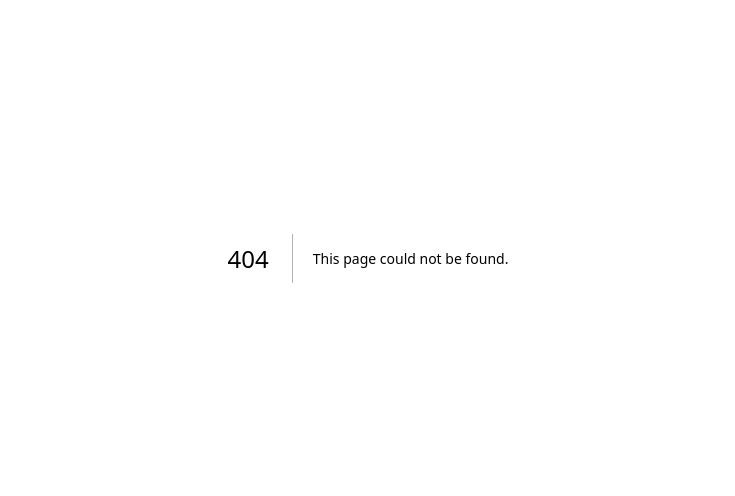
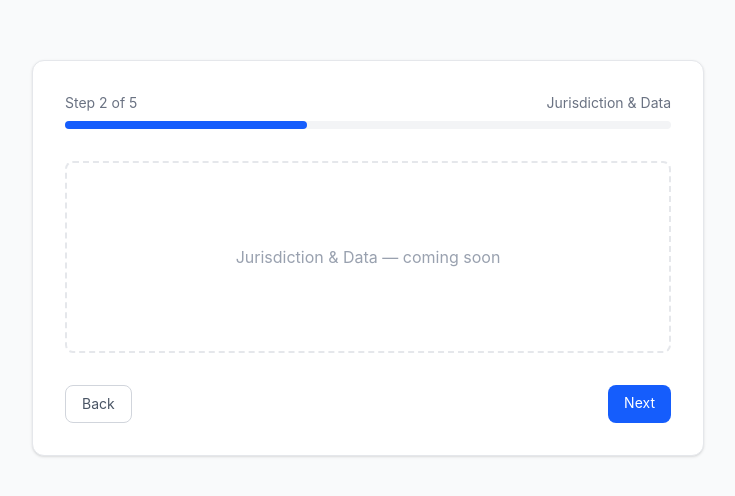
Before and after one commit to CharukeshPanjala/ComplianceKit, a Next.js app in the folder frontend/: page /onboarding/step/2 in a window 1280 px wide. Before the commit this address had no page. Shown: the part 142-638 px from the top of the page, without its empty margins (272-1007 px from the left). Built offline with nearby package versions, Linux system fonts and the light colour scheme.

Commit message:
feat(frontend): add onboarding wizard shell with progress bar and portal guard

```diff
--- a/frontend/next.config.ts
+++ b/frontend/next.config.ts
@@ -1,5 +1,6 @@
 import { withSentryConfig } from "@sentry/nextjs";
 import type { NextConfig } from "next";
+import path from "path";
 
 const nextConfig: NextConfig = {
   typedRoutes: true,
--- /dev/null
+++ b/frontend/src/app/(onboarding)/layout.tsx
@@ -0,0 +1,7 @@
+export default function OnboardingLayout({ children }: { children: React.ReactNode }) {
+  return (
+    <div className="min-h-screen bg-gray-50 flex flex-col items-center justify-center p-4">
+      <div className="w-full max-w-2xl">{children}</div>
+    </div>
+  );
+}
--- /dev/null
+++ b/frontend/src/app/(onboarding)/onboarding/step/[step]/page.tsx
@@ -0,0 +1,71 @@
+import { redirect } from "next/navigation";
+
+const TOTAL_STEPS = 5;
+
+const STEP_TITLES: Record<number, string> = {
+  1: "Company Basics",
+  2: "Jurisdiction & Data",
+  3: "Tech Stack",
+  4: "Infrastructure",
+  5: "Regulations",
+};
+
+export default async function OnboardingStepPage({
+  params,
+}: {
+  params: Promise<{ step: string }>;
+}) {
+  const { step: stepParam } = await params;
+  const step = Number(stepParam);
+
+  if (!step || step < 1 || step > TOTAL_STEPS) {
+    // next.js typedRoutes requires a cast for dynamic route redirects
+    // eslint-disable-next-line @typescript-eslint/no-explicit-any
+    redirect("/onboarding/step/1" as any);
+  }
+
+  return (
+    <div className="bg-white rounded-xl shadow-sm border border-gray-200 p-8">
+      {/* Progress bar */}
+      <div className="mb-8">
+        <div className="flex justify-between text-sm text-gray-500 mb-2">
+          <span>
+            Step {step} of {TOTAL_STEPS}
+          </span>
+          <span>{STEP_TITLES[step]}</span>
+        </div>
+        <div className="w-full bg-gray-100 rounded-full h-2">
+          <div
+            className="bg-blue-600 h-2 rounded-full transition-all duration-300"
+            style={{ width: `${(step / TOTAL_STEPS) * 100}%` }}
+          />
+        </div>
+      </div>
+
+      {/* Step content placeholder */}
+      <div className="min-h-48 flex items-center justify-center text-gray-400 border-2 border-dashed border-gray-200 rounded-lg">
+        {STEP_TITLES[step]} — coming soon
+      </div>
+
+      {/* Navigation */}
+      <div className="flex justify-between mt-8">
+        {step > 1 ? (
+          <a
+            href={`/onboarding/step/${step - 1}`}
+            className="px-4 py-2 text-sm text-gray-600 border border-gray-300 rounded-lg hover:bg-gray-50"
+          >
+            Back
+          </a>
+        ) : (
+          <div />
+        )}
+        <a
+          href={step < TOTAL_STEPS ? `/onboarding/step/${step + 1}` : "/dashboard"}
+          className="px-4 py-2 text-sm text-white bg-blue-600 rounded-lg hover:bg-blue-700"
+        >
+          {step < TOTAL_STEPS ? "Next" : "Finish"}
+        </a>
+      </div>
+    </div>
+  );
+}
--- /dev/null
+++ b/frontend/src/app/(portal)/layout.tsx
@@ -0,0 +1,24 @@
+import { redirect } from "next/navigation";
+import { apiFetch } from "@/lib/api";
+
+export default async function PortalLayout({ children }: { children: React.ReactNode }) {
+  let isComplete = false;
+
+  try {
+    const res = await apiFetch("/api/v1/profile");
+    if (res.ok) {
+      const profile = await res.json();
+      isComplete = profile.is_complete === true;
+    }
+  } catch {
+    // If the API is unreachable, let them through — don't block the portal
+  }
+
+  if (!isComplete) {
+    // next.js typedRoutes requires a cast for dynamic route redirects
+    // eslint-disable-next-line @typescript-eslint/no-explicit-any
+    redirect("/onboarding/step/1" as any);
+  }
+
+  return <>{children}</>;
+}
--- /dev/null
+++ b/frontend/src/lib/api.ts
@@ -0,0 +1,14 @@
+import { auth } from "@clerk/nextjs/server";
+
+export async function apiFetch(path: string, init?: RequestInit) {
+  const { getToken } = await auth();
+  const token = await getToken();
+  return fetch(`${process.env.NEXT_PUBLIC_API_URL}${path}`, {
+    ...init,
+    headers: {
+      "Content-Type": "application/json",
+      Authorization: `Bearer ${token}`,
+      ...init?.headers,
+    },
+  });
+}
```
Also changed, not shown: frontend/package.json (+5 -5 lines).
